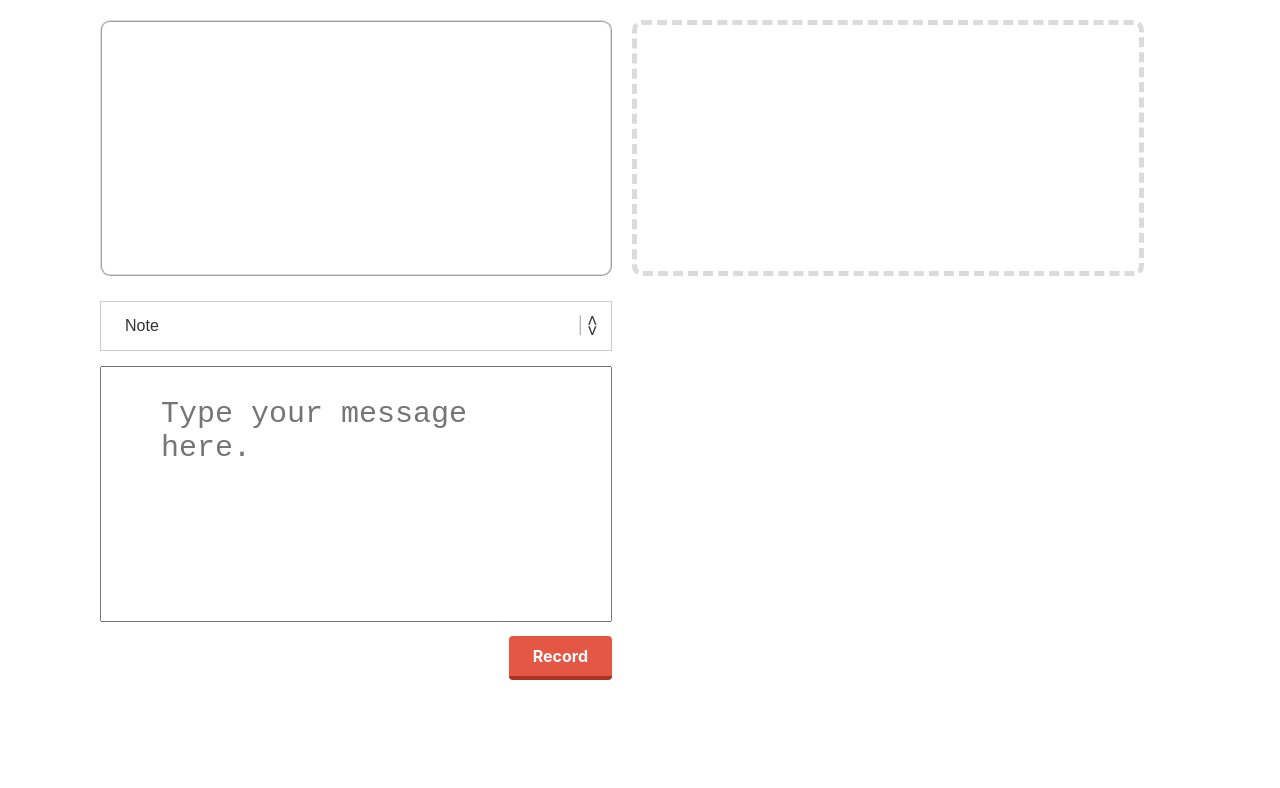
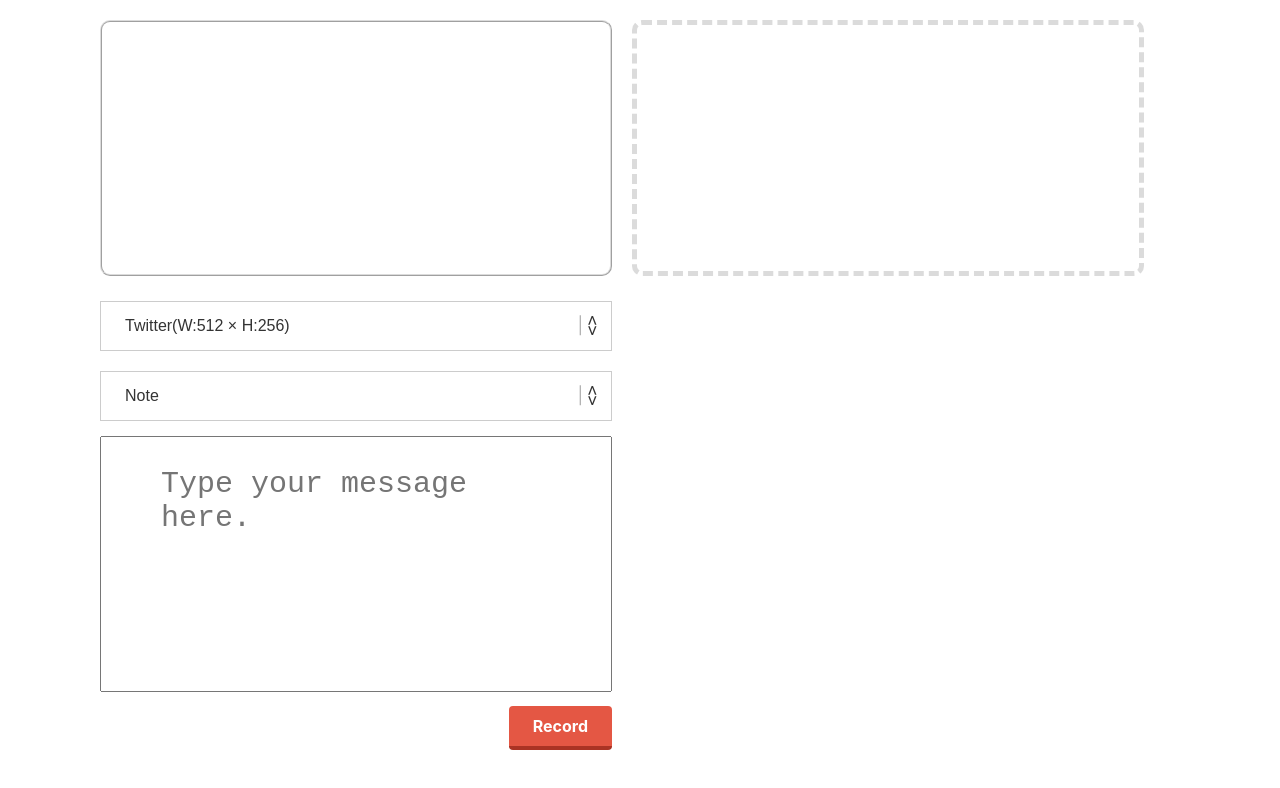
Before and after one commit to marieooq/react-msgif, a React (Create React App) app: page / in a window 1280 px wide. Shown: the top 788 px of the page. Built offline with nearby package versions, Linux system fonts and the light colour scheme; a web font is replaced by a local one.

Commit message:
add a function enables to change the screen size

```diff
--- a/src/App.css
+++ b/src/App.css
@@ -1,3 +1,8 @@
+:root {
+  --screenWidth: 512px;
+  --screenHeight: 256px;
+}
+
 #container {
   width: 1080px;
   margin: 0 auto;
--- a/src/App.js
+++ b/src/App.js
@@ -1,5 +1,6 @@
 import React, { Component } from "react";
 import Screen from "./Screen";
+import ScreenSize from "./ScreenSize";
 import Mode from "./Mode";
 import Textarea from "./Textarea";
 import Record from "./Record";
@@ -24,6 +25,7 @@ class App extends Component {
       recordingFlg: false,
       encoder: "",
       textAreaVal: "",
+      size: "twitter",
       mode: "note",
       outputScreenStatus: "",
       gifAnimation: ""
@@ -48,6 +50,10 @@ class App extends Component {
     if (this.state.mode !== prevState.mode) {
       this.switchMode(this.state.mode);
     }
+
+    if (this.state.size !== prevState.size) {
+      this.changeScreenSize(this.state.size);
+    }
   }
 
   displayMessage = async e => {
@@ -62,6 +68,20 @@ class App extends Component {
 
     this.switchMode(this.state.mode);
   };
+
+  setScreenSize = e => {
+    this.setState({ size: e.target.value });
+  };
+
+  changeScreenSize(size) {
+    if (size === "twitter") {
+      document.documentElement.style.setProperty("--screenWidth", "512px");
+      document.documentElement.style.setProperty("--screenHeight", "256px");
+    } else if (size === "social") {
+      document.documentElement.style.setProperty("--screenWidth", "400px");
+      document.documentElement.style.setProperty("--screenHeight", "400px");
+    }
+  }
 
   isMode = e => {
     this.setState({ mode: e.target.value });
@@ -390,6 +410,10 @@ class App extends Component {
         <div id="inner">
           <div id="left">
             <Screen id="display-screen" status="" />
+            <ScreenSize
+              size={this.state.size}
+              onScreenSizeChange={this.setScreenSize}
+            />
             <Mode mode={this.state.mode} onModeChange={this.isMode} />
             <Textarea
               textAreaVal={this.state.textAreaVal}
--- a/src/Screen.css
+++ b/src/Screen.css
@@ -1,7 +1,7 @@
 .screen {
   color: #fff;
-  width: 512px;
-  height: 256px;
+  width: var(--screenWidth);
+  height: var(--screenHeight);
   padding: 30px 60px;
   background-color: #fff;
   border-radius: 10px;
--- /dev/null
+++ b/src/ScreenSize.js
@@ -0,0 +1,27 @@
+import React, { Component } from "react";
+import "./Mode.css";
+
+class ScreenSize extends Component {
+  handleScreenSize = e => {
+    this.props.onScreenSizeChange(e);
+  };
+
+  render() {
+    const ScreenSizeVal = this.props.size;
+    return (
+      <div className="selectdiv">
+        <select
+          value={ScreenSizeVal}
+          name="screen-size"
+          onChange={this.handleScreenSize}
+          id="ScreenSize"
+        >
+          <option value="twitter">Twitter(W:512 × H:256)</option>
+          <option value="social">Social Media(W:400 × H:400)</option>
+        </select>
+      </div>
+    );
+  }
+}
+
+export default ScreenSize;
--- a/src/Textarea.css
+++ b/src/Textarea.css
@@ -1,7 +1,7 @@
 textarea#textareaMsg {
   resize: none;
-  width: 512px;
-  height: 256px;
+  width: var(--screenWidth);
+  height: var(--screenHeight);
   padding: 30px 60px;
   box-sizing: border-box;
   font-size: 30px;
```
